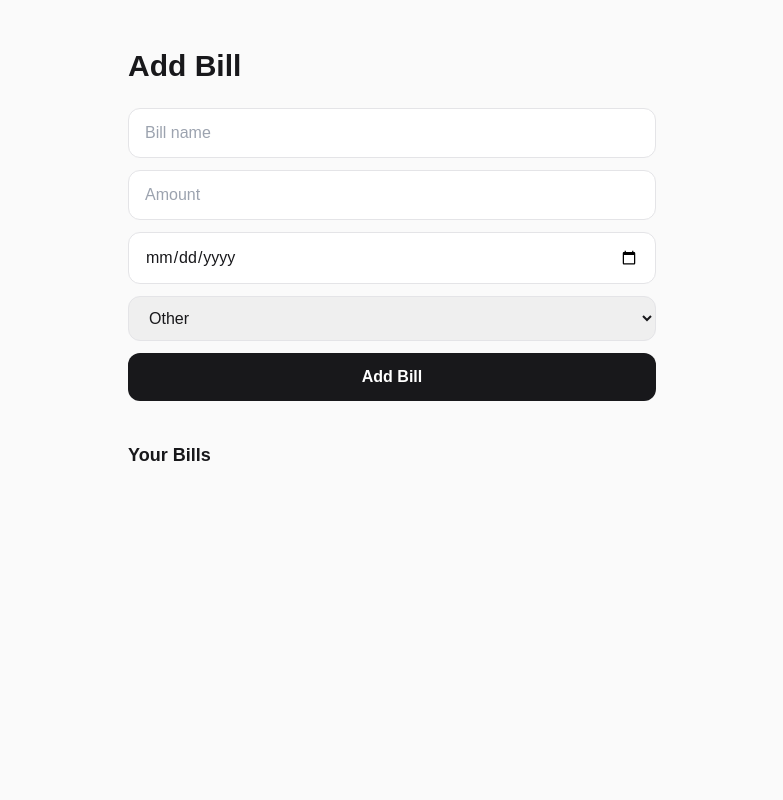
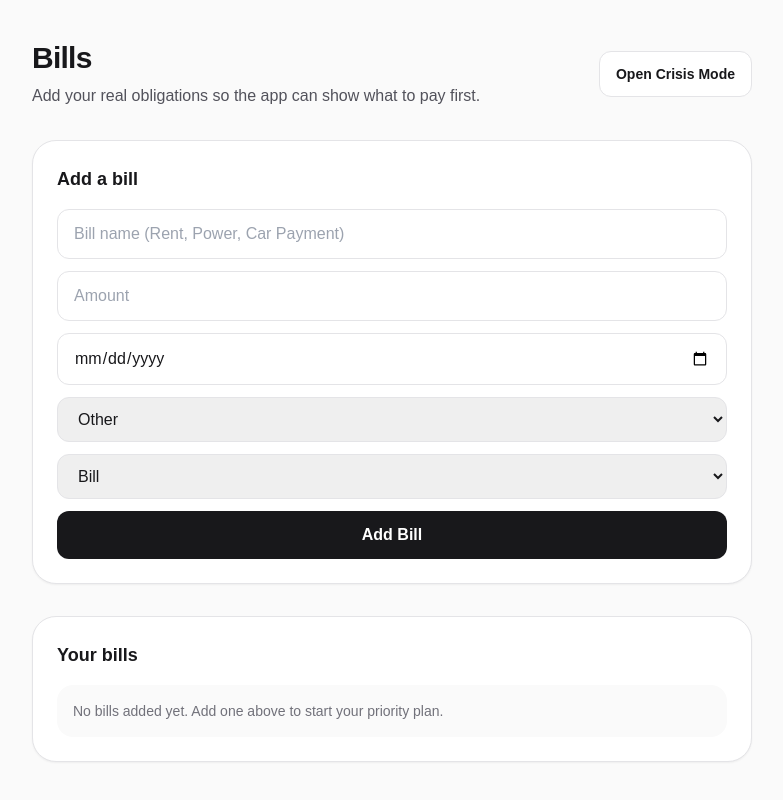
Before and after one commit to KristineMK72/money-control-saas, a Next.js app: page /bills in a window 1280 px wide. Shown: the whole page, without its empty margins (248-1031 px from the left). Built offline with nearby package versions, Linux system fonts and the light colour scheme.

Commit message:
Update page.tsx

```diff
--- a/app/bills/page.tsx
+++ b/app/bills/page.tsx
@@ -2,6 +2,7 @@
 
 import { useState } from "react";
 import { useMoneyStore } from "@/lib/money/store";
+import type { Bucket } from "@/lib/money/types";
 
 export default function BillsPage() {
   const { buckets, addBucket } = useMoneyStore();
@@ -9,60 +10,95 @@ export default function BillsPage() {
   const [name, setName] = useState("");
   const [amount, setAmount] = useState("");
   const [dueDate, setDueDate] = useState("");
-  const [category, setCategory] = useState("other");
+  const [category, setCategory] = useState<
+    "housing" | "utilities" | "transportation" | "debt" | "food" | "other"
+  >("other");
+  const [kind, setKind] = useState<"bill" | "credit" | "loan">("bill");
 
   function handleAdd() {
-    if (!name || !amount) return;
+    const amt = Number(amount);
+    if (!name.trim() || !Number.isFinite(amt) || amt <= 0) return;
 
-    addBucket({
+    const bucket: Bucket = {
       key: crypto.randomUUID(),
-      name,
-      kind: "bill",
-      target: Number(amount),
+      name: name.trim(),
+      kind,
+      target: amt,
       saved: 0,
-      dueDate,
-      category: category as any
-    });
+      dueDate: dueDate || undefined,
+      category,
+      focus: true,
+    };
+
+    addBucket(bucket);
 
     setName("");
     setAmount("");
     setDueDate("");
+    setCategory("other");
+    setKind("bill");
   }
 
   return (
     <main className="min-h-screen bg-zinc-50 text-zinc-900">
-      <div className="mx-auto max-w-xl px-6 py-12">
+      <div className="mx-auto max-w-3xl px-6 py-10">
+        <div className="flex items-center justify-between gap-3">
+          <div>
+            <h1 className="text-3xl font-black tracking-tight">Bills</h1>
+            <p className="mt-2 text-zinc-600">
+              Add your real obligations so the app can show what to pay first.
+            </p>
+          </div>
 
-        <h1 className="text-3xl font-black">Add Bill</h1>
+          <a
+            href="/crisis"
+            className="rounded-xl border border-zinc-200 bg-white px-4 py-3 text-sm font-semibold hover:bg-zinc-100"
+          >
+            Open Crisis Mode
+          </a>
+        </div>
 
-        <div className="mt-6 grid gap-3">
+        <div className="mt-8 rounded-3xl border border-zinc-200 bg-white p-6 shadow-sm">
+          <h2 className="text-lg font-bold">Add a bill</h2>
 
+          <div className="mt-4 grid gap-3">
             <input
-            placeholder="Bill name"
+              placeholder="Bill name (Rent, Power, Car Payment)"
               value={name}
               onChange={(e) => setName(e.target.value)}
-            className="rounded-xl border border-zinc-200 px-4 py-3"
+              className="rounded-xl border border-zinc-200 px-4 py-3 outline-none focus:border-zinc-400"
             />
 
             <input
               placeholder="Amount"
               type="number"
+              inputMode="decimal"
               value={amount}
               onChange={(e) => setAmount(e.target.value)}
-            className="rounded-xl border border-zinc-200 px-4 py-3"
+              className="rounded-xl border border-zinc-200 px-4 py-3 outline-none focus:border-zinc-400"
             />
 
             <input
               type="date"
               value={dueDate}
               onChange={(e) => setDueDate(e.target.value)}
-            className="rounded-xl border border-zinc-200 px-4 py-3"
+              className="rounded-xl border border-zinc-200 px-4 py-3 outline-none focus:border-zinc-400"
             />
 
             <select
               value={category}
-            onChange={(e) => setCategory(e.target.value)}
-            className="rounded-xl border border-zinc-200 px-4 py-3"
+              onChange={(e) =>
+                setCategory(
+                  e.target.value as
+                    | "housing"
+                    | "utilities"
+                    | "transportation"
+                    | "debt"
+                    | "food"
+                    | "other"
+                )
+              }
+              className="rounded-xl border border-zinc-200 px-4 py-3 outline-none focus:border-zinc-400"
             >
               <option value="housing">Housing</option>
               <option value="utilities">Utilities</option>
@@ -72,35 +108,56 @@ export default function BillsPage() {
               <option value="other">Other</option>
             </select>
 
+            <select
+              value={kind}
+              onChange={(e) =>
+                setKind(e.target.value as "bill" | "credit" | "loan")
+              }
+              className="rounded-xl border border-zinc-200 px-4 py-3 outline-none focus:border-zinc-400"
+            >
+              <option value="bill">Bill</option>
+              <option value="credit">Credit Card</option>
+              <option value="loan">Loan</option>
+            </select>
+
             <button
               onClick={handleAdd}
-            className="rounded-xl bg-zinc-900 px-4 py-3 font-semibold text-white"
+              className="rounded-xl bg-zinc-900 px-4 py-3 font-semibold text-white hover:bg-black"
             >
               Add Bill
             </button>
-
-        </div>
-
-        <div className="mt-10">
-          <h2 className="text-lg font-bold">Your Bills</h2>
-
-          <div className="mt-4 grid gap-3">
-
-            {buckets.map((b) => (
-              <div
-                key={b.key}
-                className="rounded-xl border border-zinc-200 bg-white p-4"
-              >
-                <div className="font-semibold">{b.name}</div>
-                <div className="text-sm text-zinc-500">
-                  ${b.target} · Due {b.dueDate || "not set"}
-                </div>
-              </div>
-            ))}
-
           </div>
         </div>
 
+        <div className="mt-8 rounded-3xl border border-zinc-200 bg-white p-6 shadow-sm">
+          <h2 className="text-lg font-bold">Your bills</h2>
+
+          <div className="mt-4 grid gap-3">
+            {buckets.length === 0 ? (
+              <div className="rounded-2xl bg-zinc-50 p-4 text-sm text-zinc-500">
+                No bills added yet. Add one above to start your priority plan.
+              </div>
+            ) : (
+              buckets.map((b) => (
+                <div
+                  key={b.key}
+                  className="flex items-center justify-between rounded-2xl bg-zinc-50 p-4"
+                >
+                  <div>
+                    <div className="font-semibold">{b.name}</div>
+                    <div className="text-sm text-zinc-500">
+                      ${b.target.toFixed(2)} · {b.category || "other"} ·{" "}
+                      {b.kind}
+                    </div>
+                  </div>
+                  <div className="text-sm text-zinc-500">
+                    Due {b.dueDate || "not set"}
+                  </div>
+                </div>
+              ))
+            )}
+          </div>
+        </div>
       </div>
     </main>
   );
```
Lines whose indentation alone changed are shown as unchanged.
